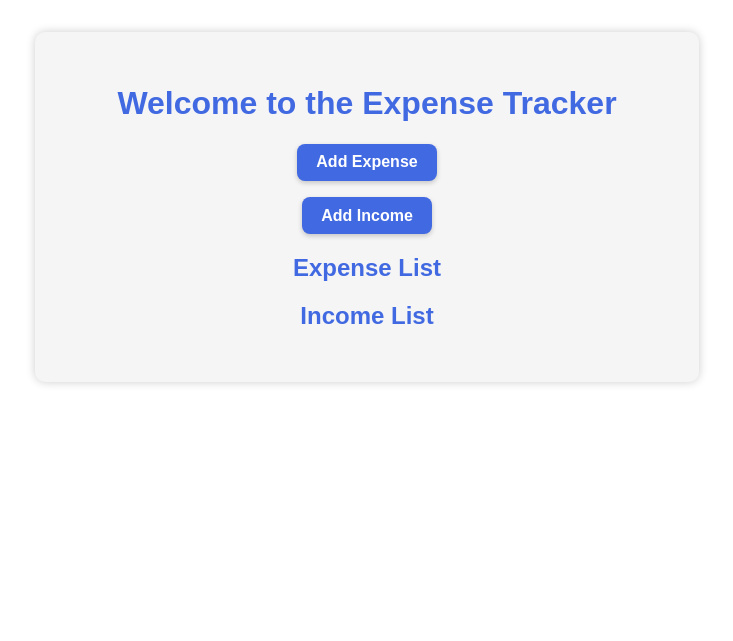
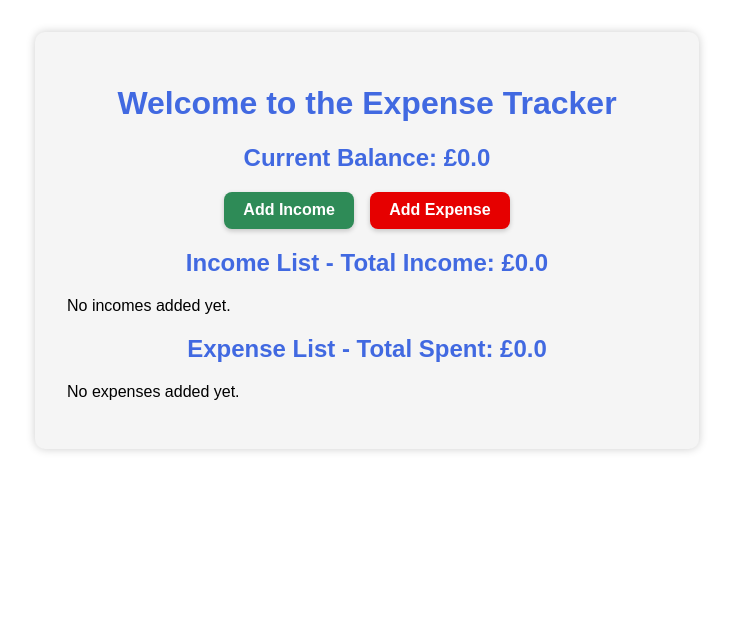
Before and after one commit to Teiruu/ExpenseTracker, a Flask app: page / in a window 1280 px wide. Shown: the top 641 px of the page, without its empty margins (273-1006 px from the left). Run offline with Flask 3, Linux system fonts and the light colour scheme; data that the repository does not hold is empty.

Commit message:
Added more style to income

```diff
--- a/expensetracker/app.py
+++ b/expensetracker/app.py
@@ -1,6 +1,8 @@
 from base import db
 from flask import Flask, url_for, render_template, redirect, request
 from model import Expense, AddExpense, AddIncome, Income
+from pytz import timezone, UTC
+from sqlalchemy import func
 
 app = Flask(__name__)
 # configure the SQLite database, relative to the app instance folder
@@ -13,18 +15,35 @@ with app.app_context():
     db.session.commit()
 
 
+def convert_to_local(utc_dt):
+    london_tz = timezone('Europe/London')
+    return utc_dt.replace(tzinfo=UTC).astimezone(london_tz)
+
+
 @app.route('/', methods=["GET"])
 def expense_list():
-    expenses = db.session.execute(db.select(Expense).order_by(Expense.expense_id)).scalars()
-    incomes = db.session.execute(db.select(Income).order_by(Income.income_id)).scalars()
-    return render_template("index.html", expenses=expenses, incomes=incomes)
+    incomes = Income.query.all()
+    expenses = Expense.query.all()
+    total_income = db.session.query(func.sum(Income.amount)).scalar() or 0
+    total_expenses = db.session.query(func.sum(Expense.amount)).scalar() or 0
+    balance = total_income - total_expenses
 
-@app.route('/add_expense', methods=["GET", "POST"])
+    # Convert datetimes to local time
+    for income in incomes:
+        income.created_at = convert_to_local(income.created_at)
+    for expense in expenses:
+        expense.created_at = convert_to_local(expense.created_at)
+
+    return render_template("index.html", expenses=expenses, incomes=incomes, total_income=total_income,
+                           total_expenses=total_expenses,
+                           balance=balance)
+
+@ app.route('/add_expense', methods=["GET", "POST"])
 def add_expense():
     form = AddExpense()
     if form.validate_on_submit():
         create_expense = Expense(
-        category = form.category.data)
+            category=form.category.data)
         create_expense.set_amount(form.amount.data)
         # Adding the task to the list
         db.session.add(create_expense)
@@ -32,7 +51,8 @@ def add_expense():
         return redirect(url_for('expense_list'))
     return render_template("add_expense.html", form=form)
 
-@app.route('/edit/<int:expense_id>', methods=["GET", "POST"])
+
+@app.route('/edit/expense/<int:expense_id>', methods=["GET", "POST"])
 def edit_expense(expense_id):
     expense = db.get_or_404(Expense, expense_id)
 
@@ -44,7 +64,8 @@ def edit_expense(expense_id):
 
     return render_template("edit_expense.html", expense=expense)
 
-@app.route('/delete/<int:expense_id>', methods=['POST'])
+
+@app.route('/delete/expense/<int:expense_id>', methods=['POST'])
 def delete_expense(expense_id):
     # remove expense by ID
     expense = db.get_or_404(Expense, expense_id)
@@ -56,14 +77,42 @@ def delete_expense(expense_id):
 
     return render_template("index.html", expense=expense)
 
+
 @app.route('/add_income', methods=["GET", "POST"])
 def add_income():
     form = AddIncome()
     if form.validate_on_submit():
-        create_income = Income()
+        create_income = Income(
+            category=form.category.data)
         create_income.set_amount(form.amount.data)
         # Adding the task to the list
         db.session.add(create_income)
         db.session.commit()
         return redirect(url_for('expense_list'))
     return render_template("add_income.html", form=form)
+
+
+@app.route('/edit/income/<int:income_id>', methods=["GET", "POST"])
+def edit_income(income_id):
+    income = db.get_or_404(Income, income_id)
+
+    if request.method == "POST":
+        income.category = request.form["category"]
+        income.set_amount(float(request.form["amount"]))  # ← convert input string to float
+        db.session.commit()
+        return redirect(url_for("expense_list"))
+
+    return render_template("edit_income.html", income=income)
+
+
+@app.route('/delete/income/<int:income_id>', methods=['POST'])
+def delete_income(income_id):
+    # remove income by ID
+    income = db.get_or_404(Income, income_id)
+
+    if request.method == "POST":
+        db.session.delete(income)
+        db.session.commit()
+        return redirect(url_for("expense_list"))
+
+    return render_template("index.html", income=income)
--- a/expensetracker/static/style.css
+++ b/expensetracker/static/style.css
@@ -163,3 +190,26 @@ ul li.expense-item {
 .nav-button:hover {
     background-color: #274bb8;
 }
+
+.button-group {
+    display: flex;
+    justify-content: center;
+    gap: 1rem;
+    margin-top: 1rem;
+}
+
+.income-button {
+    background-color: #2e8b57;
+}
+
+.income-button:hover {
+    background-color: #256f47;
+}
+
+.expense-button {
+    background-color: #e60000;
+}
+
+.expense-button:hover {
+    background-color: #b30000;
+}
--- a/expensetracker/templates/index.html
+++ b/expensetracker/templates/index.html
@@ -8,20 +8,45 @@
 <body>
 <div class="container">
     <h1 class="brand">Welcome to the Expense Tracker</h1>
-    <div class="button-wrapper">
-        <a href="{{ url_for('add_expense') }}" class="nav-button">Add Expense</a>
-    </div>
-    <div class="button-wrapper">
-        <a href="{{ url_for('add_income') }}" class="nav-button">Add Income</a>
+    <h2 class="brand">Current Balance: £{{ balance / 100 }}</h2>
+
+    <div class="button-group">
+        <a href="{{ url_for('add_income') }}" class="nav-button income-button">Add Income</a>
+        <a href="{{ url_for('add_expense') }}" class="nav-button expense-button">Add Expense</a>
     </div>
 
-    <h2 class="brand">Expense List</h2>
+    <h2 class="brand">Income List - Total Income: £{{ total_income / 100 }}</h2>
+
+    <ul>
+        {% if incomes %}
+        {% for income in incomes %}
+        <li class="income-item">
+                <span class="income-text">
+                    £{{ "%.2f"|format(income.get_amount()) }} - {{ income.category }} - {{ income.created_at.strftime('%Y-%m-%d %H:%M') }}
+                </span>
+
+            <div class="income-actions">
+                <a href="{{ url_for('edit_income', income_id=income.income_id) }}"
+                   class="action-button edit-button">Edit</a>
+                <form action="{{ url_for('delete_income', income_id=income.income_id) }}" method="POST"
+                      style="display: inline;"
+                      onsubmit="return confirm('Are you sure you want to delete this income?');">
+                    <button type="submit" class="action-button delete-button">Remove</button>
+                </form>
+            </div>
+        </li>
+        {% endfor %}
+        {% else %}
+        <li>No incomes added yet.</li>
+        {% endif %}
+    </ul>
+    <h2 class="brand">Expense List - Total Spent: £{{ total_expenses / 100 }}</h2>
     <ul>
         {% if expenses %}
         {% for expense in expenses %}
         <li class="expense-item">
                 <span class="expense-text">
-                    £{{ "%.2f"|format(expense.get_amount()) }} - {{ expense.category }}
+                    £{{ "%.2f"|format(expense.get_amount()) }} - {{ expense.category }} - {{ expense.created_at.strftime('%Y-%m-%d %H:%M') }}
                 </span>
 
             <div class="expense-actions">
@@ -39,20 +64,6 @@
         <li>No expenses added yet.</li>
         {% endif %}
     </ul>
-    <h2 class="brand">Income List</h2>
-    <ul>
-        {% if incomes %}
-        {% for income in incomes %}
-        <li class="expense-item">
-                <span class="expense-text">
-                    £{{ "%.2f"|format(income.get_amount()) }} - {{ income.created_at }}
-                </span>
-        </li>
-        {% endfor %}
-        {% else %}
-        <li>No incomes added yet.</li>
-        {% endif %}
-    </ul>
 </div>
 </body>
 </html>
```
Also changed, not shown: other parts of expensetracker/static/style.css (+29 -2 lines), expensetracker/model.py (+10 -2 lines), expensetracker/templates/add_income.html (+5 -2 lines), expensetracker/templates/edit_income.html (added, +23 -0 lines).
